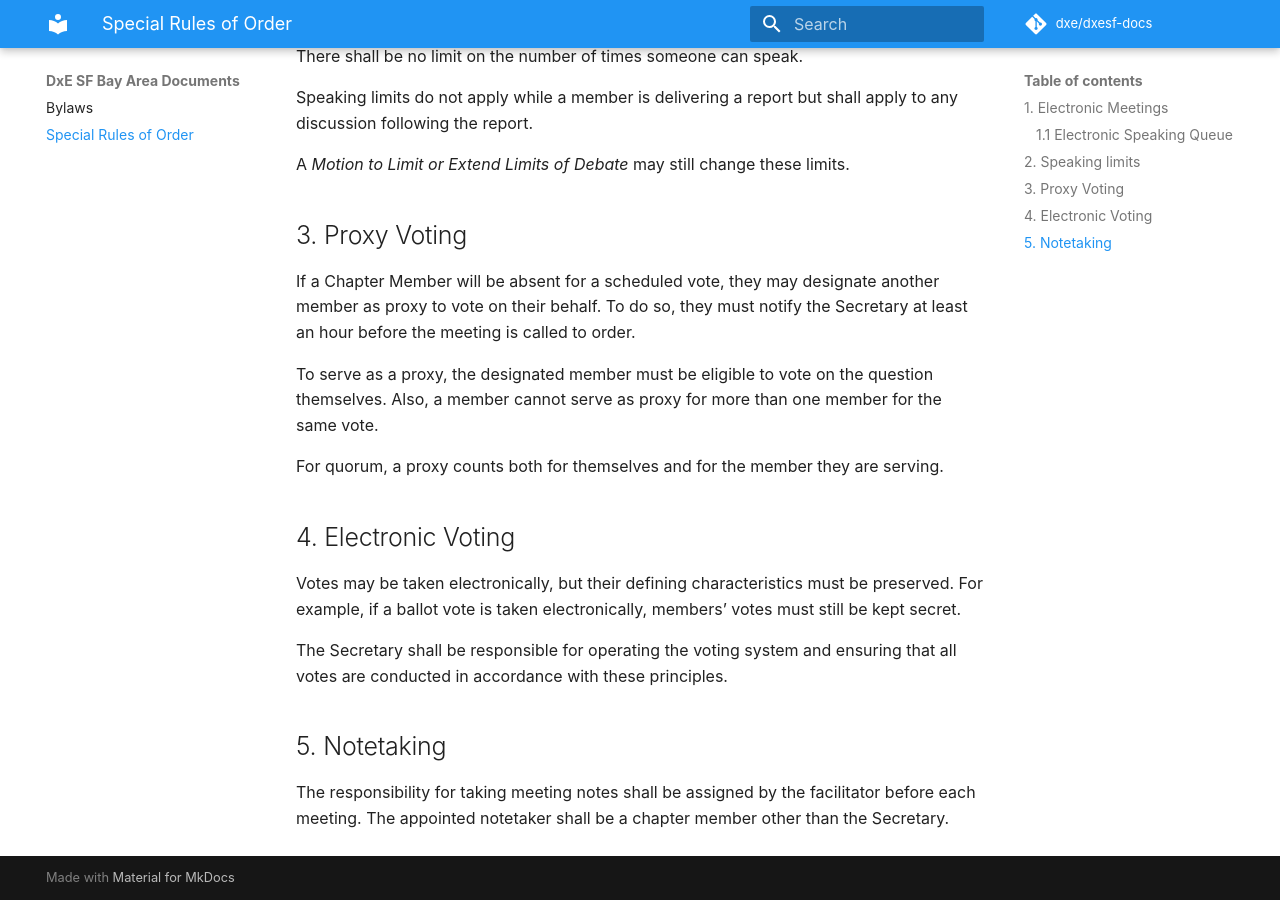
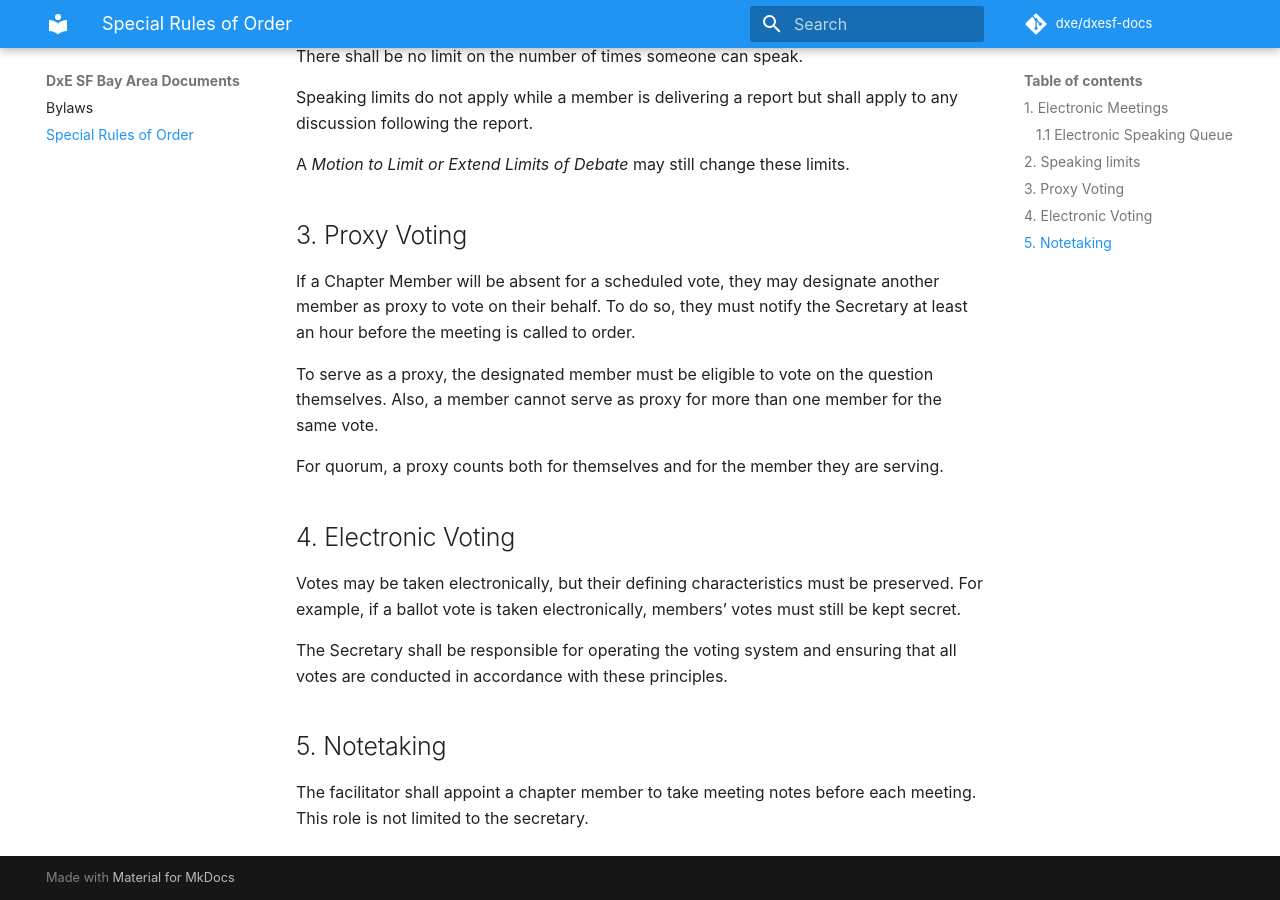
Before and after one commit to dxe/dxesf-docs, an MkDocs documentation site: the page built from docs/special-rules.md, in a window 1280 px wide and 900 px high, scrolled down 788 px. Built offline with MkDocs 1.6.1 and Material for MkDocs 9.7.7, drawn with Linux system fonts in a browser that asks for light colours; some web fonts are replaced; comment, search, counter and statistics services are not loaded.

Commit message:
Do not ban Secretary from taking notes, just don't require Secretary to take notes.

```diff
--- a/docs/special-rules.md
+++ b/docs/special-rules.md
@@ -56,6 +56,5 @@ that all votes are conducted in accordance with these principles.
 
 ## 5. Notetaking
 
-The responsibility for taking meeting notes shall be assigned by the facilitator
-before each meeting. The appointed notetaker shall be a chapter member other
-than the Secretary.
+The facilitator shall appoint a chapter member to take meeting notes before
+each meeting. This role is not limited to the secretary.
```
